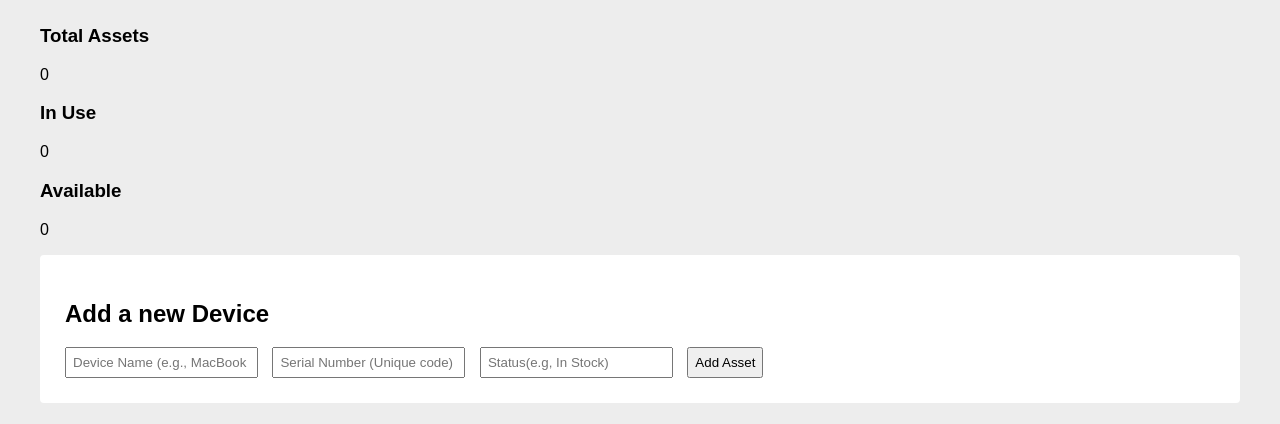
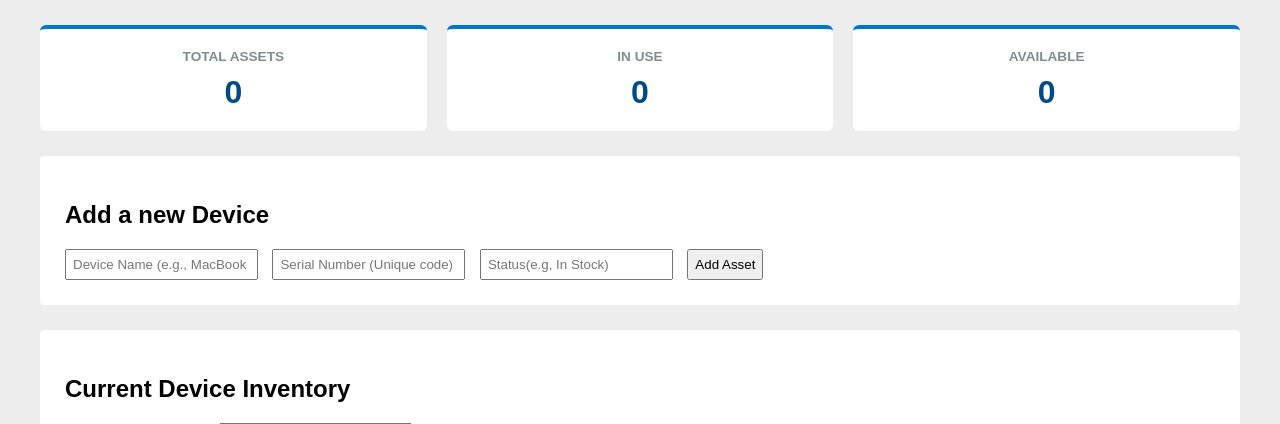
Before and after one commit to KesavanPrasath/it-asset-manager, a Flask app: page / in a window 1280 px wide. Shown: the part 131-555 px from the top of the page. Run offline with Flask 3, Linux system fonts and the light colour scheme; data that the repository does not hold is empty.

Commit message:
counter grid

```diff
--- a/backend/static/styles.css
+++ b/backend/static/styles.css
@@ -48,3 +48,33 @@ th, td {
     font-size: 1rem;
     opacity: 0.85;
 }
+
+/* Dashboard row grid layout */
+.metrics-container {
+    display: flex;
+    gap: 20px;
+    margin-bottom: 25px;
+}
+
+.metric-card {
+    background-color: #ffffff;
+    flex: 1;
+    padding: 20px;
+    border-radius: 6px;
+    text-align: center;
+    border-top: 4px solid var(--accent-blue);
+}
+
+.metric-card h3 {
+    margin: 0;
+    font-size: 0.85rem;
+    color: #7F8C8D;
+    text-transform: uppercase;
+}
+
+.metric-card p {
+    margin: 10px 0 0 0;
+    font-size: 2rem;
+    font-weight: bold;
+    color: var(--primary-blue);
+}
```
